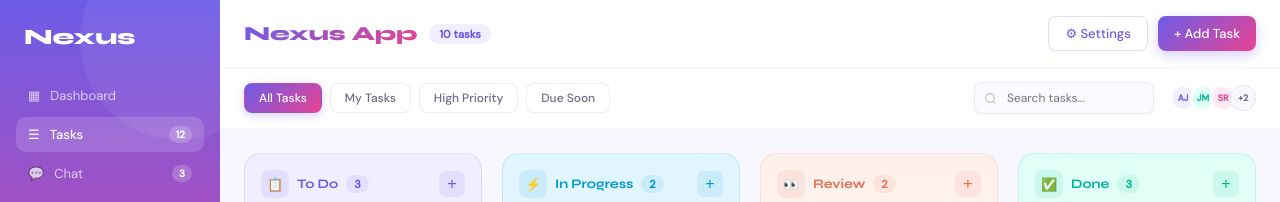
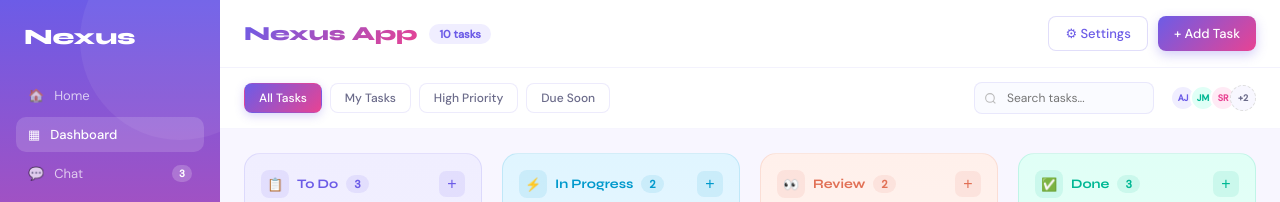
Before and after one commit to Aijth29/Nexus-App, a Next.js app: page /dashboard in a window 1280 px wide. Shown: the top 202 px of the page. Built offline with nearby package versions, Linux system fonts and the light colour scheme.

Commit message:
Fix sidebar nav: mark Dashboard active, add Home link

```diff
--- a/app/dashboard/page.tsx
+++ b/app/dashboard/page.tsx
@@ -407,8 +407,8 @@ const TaskModal = ({ task, onClose }: { task: Task | null; onClose: () => void }
 // ─── Main Page ────────────────────────────────────────────────────────────────
 
 const NAV_ROUTES: Record<string, string> = {
+  Home: "/",
   Dashboard: "/dashboard",
-  Tasks: "/dashboard",
   Chat: "/chat",
   Docs: "/docs",
   Analytics: "/analytics",
@@ -465,8 +465,8 @@ export default function KanbanPage() {
           </div>
 
           {[
-            { icon: "▦", label: "Dashboard", badge: null, active: false },
-            { icon: "☰", label: "Tasks", badge: "12", active: true },
+            { icon: "🏠", label: "Home", badge: null, active: false },
+            { icon: "▦", label: "Dashboard", badge: null, active: true },
             { icon: "💬", label: "Chat", badge: "3", active: false },
             { icon: "📄", label: "Docs", badge: null, active: false },
             { icon: "📊", label: "Analytics", badge: null, active: false },
```
